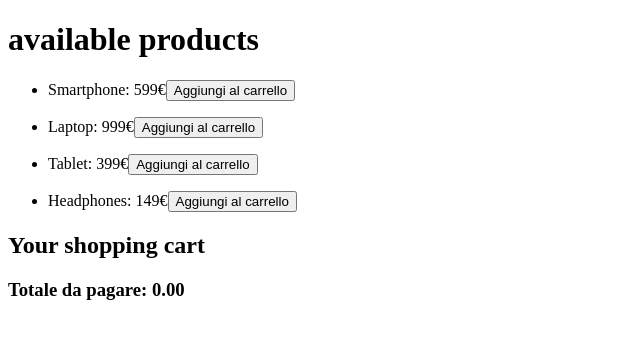
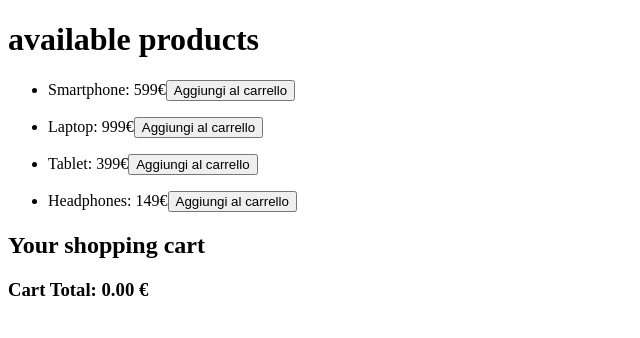
Before and after one commit to willymariino/carrello-spesa-2, a React (Vite) app: page / in a window 1280 px wide. Shown: the top 338 px of the page, without its empty margins (0-640 px from the left). Built offline with nearby package versions, Linux system fonts and the light colour scheme.

Commit message:
refactor totalToPay

```diff
--- a/src/App.jsx
+++ b/src/App.jsx
@@ -113,7 +113,7 @@ function App() {
 
       ))}
 
-      <h3>Totale da pagare: {totalToPay.toFixed(2)}</h3>
+      <h3> Cart Total: {totalToPay.toFixed(2)} €</h3>
 
     </>
   )
```
